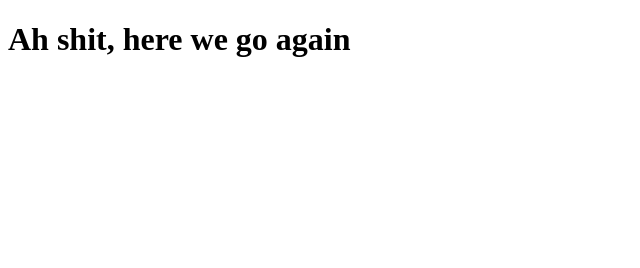
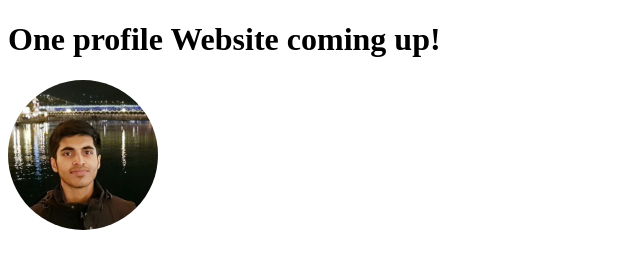
Before and after one commit to AkarshG1/AkarshG1.github.io, a plain HTML site: page index.html in a window 1280 px wide. Shown: the whole page, without its empty margins (0-640 px from the left). Drawn offline with Linux system fonts and the light colour scheme.

Commit message:
Updated text

```diff
--- a/index.html
+++ b/index.html
@@ -1,9 +1,12 @@
 <!DOCTYPE html>
 <head>
+  <meta charset="utf-8">
   <title>Home</title>
+  <link rel="stylesheet" href="styles.css">
 </head>
 <body>
   <h1>
-    Ah shit, here we go again
+    One profile Website coming up!
   </h1>
+  <img src="profile.jpg" alt="Profile Picture" id="profilepic">
 </body>
--- /dev/null
+++ b/styles.css
@@ -0,0 +1,10 @@
+
+h1{
+
+}
+
+#profilepic{
+  width: 150px;
+  height: 150px;
+  border-radius: 50%;
+}
```
Also changed, not shown: profile.jpg (added).
